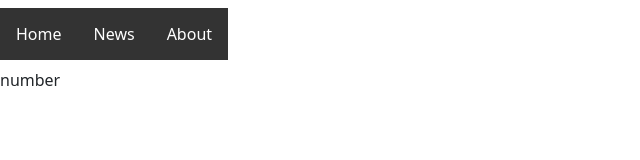
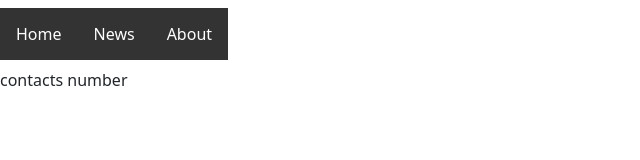
Before and after one commit to joyingfirm/project, a plain HTML site: page contacts.html in a window 1280 px wide. Shown: the full height of the page, 0-640 px from the left. Drawn offline with nearby package versions, Linux system fonts and the light colour scheme.

Commit message:
update pager

```diff
--- a/contacts.html
+++ b/contacts.html
@@ -18,6 +18,6 @@
             <li><a href="about.html">About</a></li>
           </ul>
     </div>
-    <p>number</p>
+    <p>contacts number</p>
 </body>
 </html>
```
